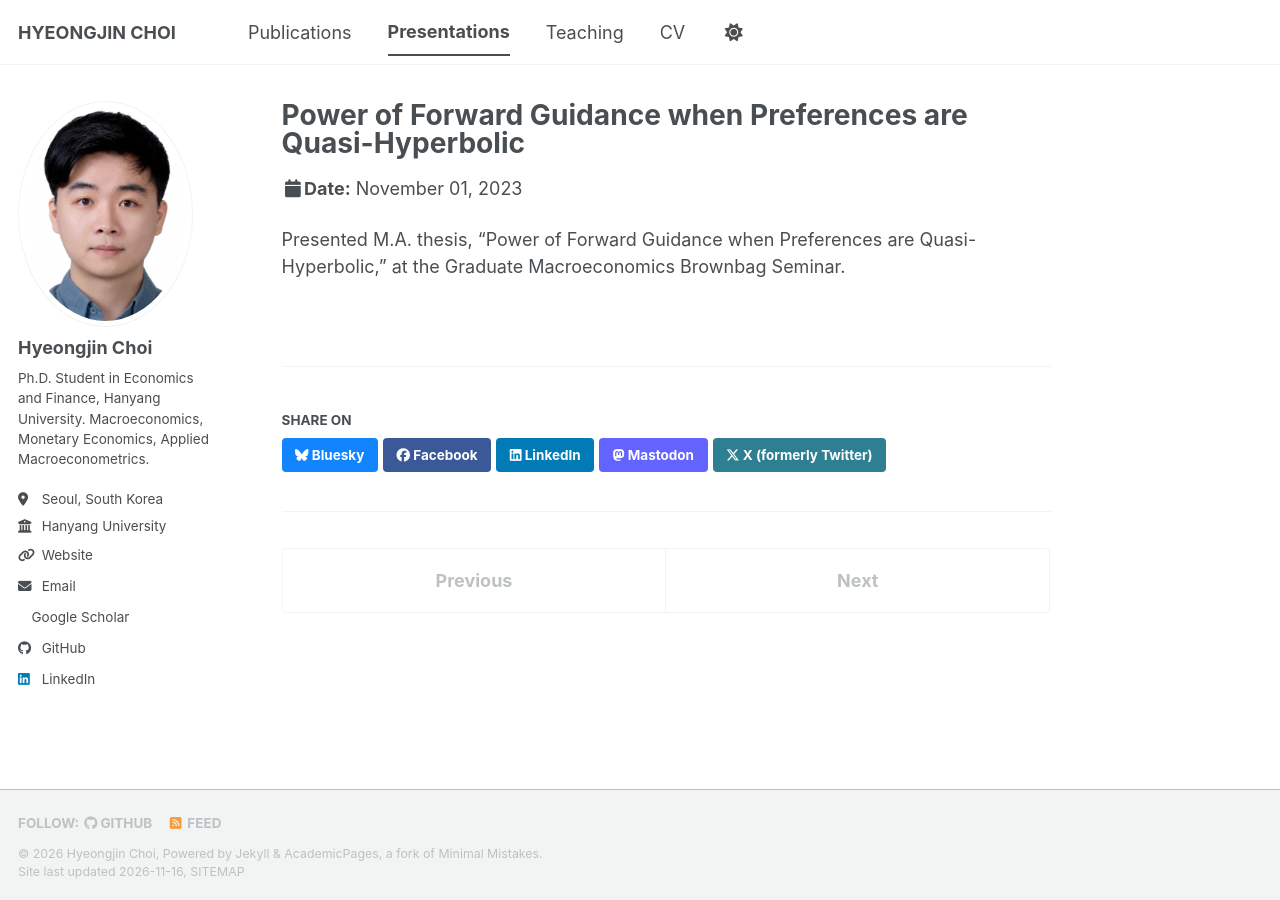
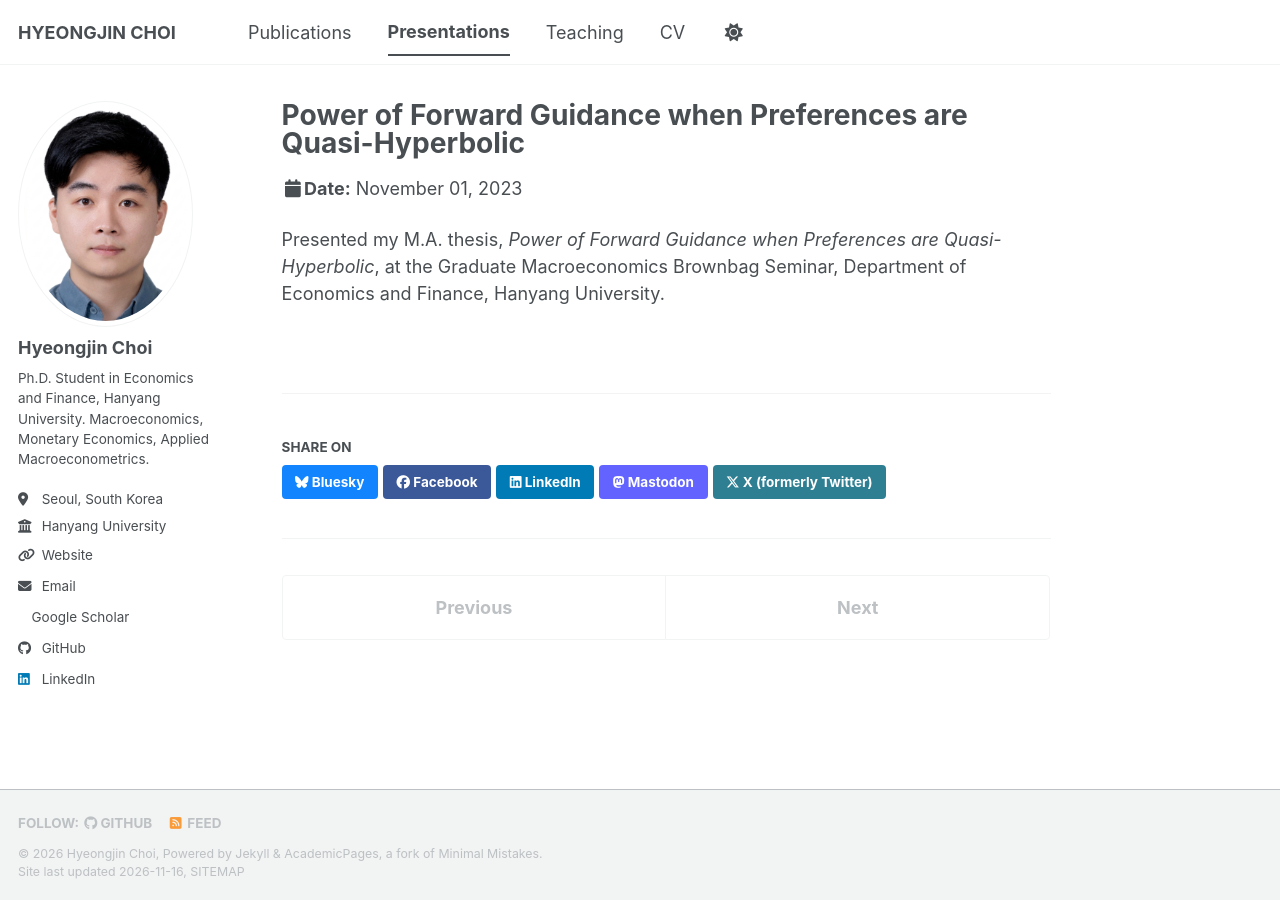
Before and after one commit to ioi0403/ioi0403.github.io, a Jekyll site: the page built from _talks/2023-11-01-hanyang-brownbag.md, in a window 1280 px wide. Built offline with Jekyll 4.4.1, drawn with Linux system fonts in a browser that asks for light colours; a style sheet for code colours, icons or effects is not loaded.

Commit message:
Update 2023-11-01-hanyang-brownbag.md

```diff
--- a/_talks/2023-11-01-hanyang-brownbag.md
+++ b/_talks/2023-11-01-hanyang-brownbag.md
@@ -1,11 +1,11 @@
 ---
 title: "Power of Forward Guidance when Preferences are Quasi-Hyperbolic"
 collection: talks
-type: "Brownbag Seminar"
-permalink: /talks/2023-11-15-hanyang-brownbag
+type: "Talk"
+permalink: /talks/2023-11-01-hanyang-brownbag
 venue: "Graduate Macroeconomics Brownbag Seminar, Hanyang University"
 date: 2023-11-01
-location: "Seoul, South Korea"
+location: "Seoul, Republic of Korea"
 ---
 
-Presented M.A. thesis, "Power of Forward Guidance when Preferences are Quasi-Hyperbolic," at the Graduate Macroeconomics Brownbag Seminar.
+Presented my M.A. thesis, *Power of Forward Guidance when Preferences are Quasi-Hyperbolic*, at the Graduate Macroeconomics Brownbag Seminar, Department of Economics and Finance, Hanyang University.
```
